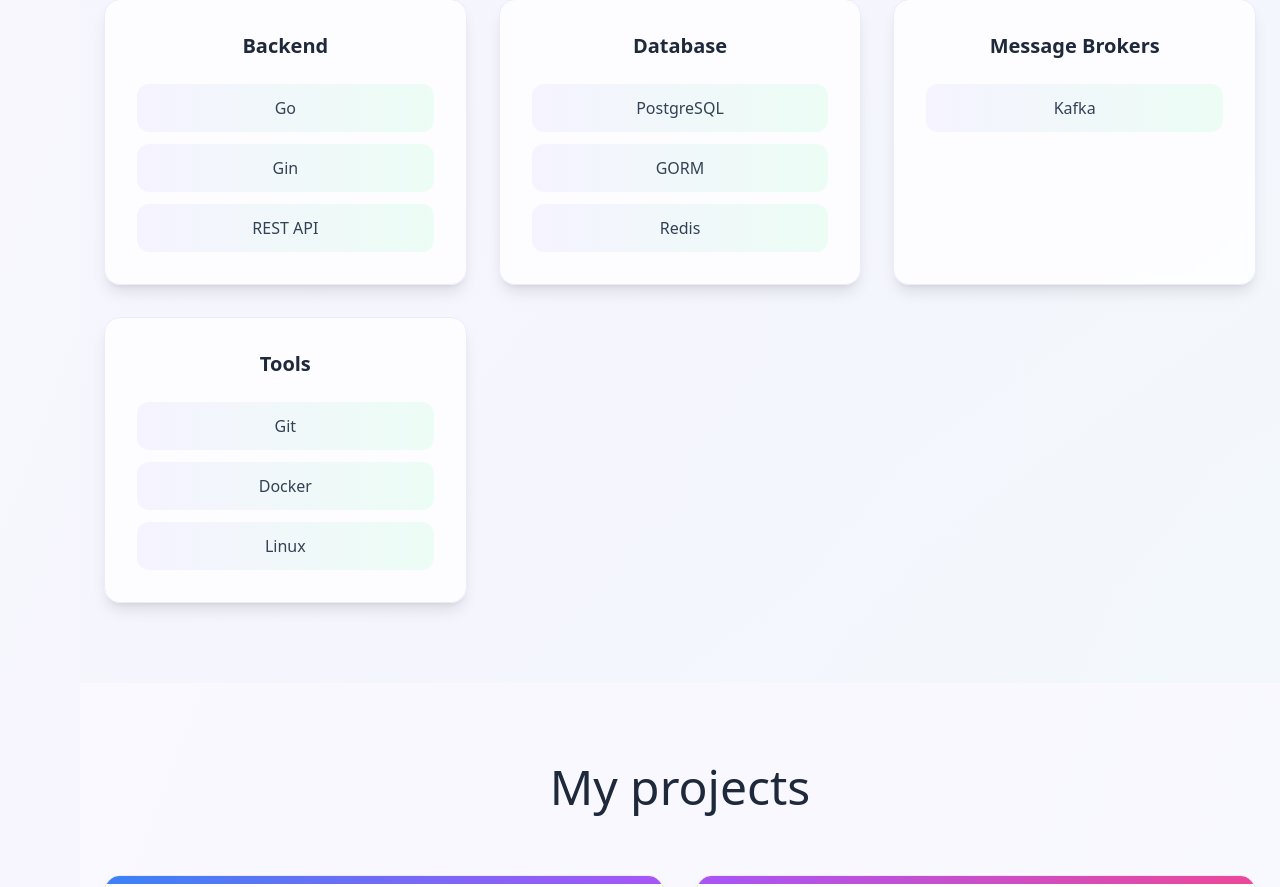
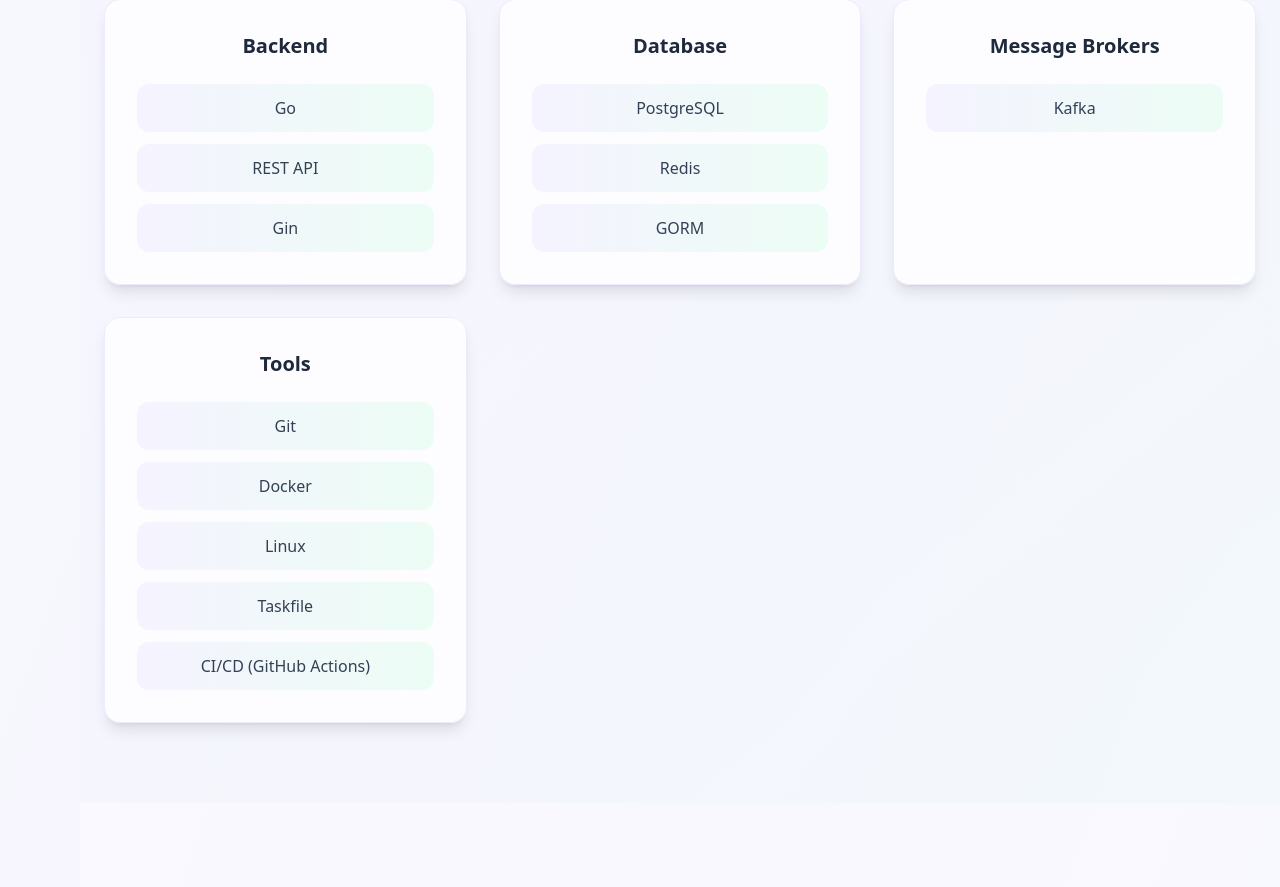
Before and after one commit to mrevds/mrevds-2f8dca31, a React (Vite) app: page / in a window 1280 px wide. Shown: the part 1499-2386 px from the top of the page. Built offline with nearby package versions, Linux system fonts and the light colour scheme.

Commit message:
Update SkillsSection.tsx

```diff
--- a/src/components/SkillsSection.tsx
+++ b/src/components/SkillsSection.tsx
@@ -9,11 +9,11 @@ const SkillsSection = () => {
  const skillCategories = [
   {
     title: "Backend",
-    skills: ["Go", "Gin", "REST API"]
+    skills: ["Go", "REST API", "Gin"]
   },
   {
     title: "Database",
-    skills: ["PostgreSQL", "GORM", "Redis"]
+    skills: ["PostgreSQL", "Redis", "GORM"]
   },
   {
     title: "Message Brokers",
@@ -21,9 +21,10 @@ const SkillsSection = () => {
   },
   {
     title: "Tools",
-    skills: ["Git", "Docker", "Linux"]
+    skills: ["Git", "Docker", "Linux", "Taskfile", "CI/CD (GitHub Actions)"]
   }
 ];
+
 
 
   return (
```
